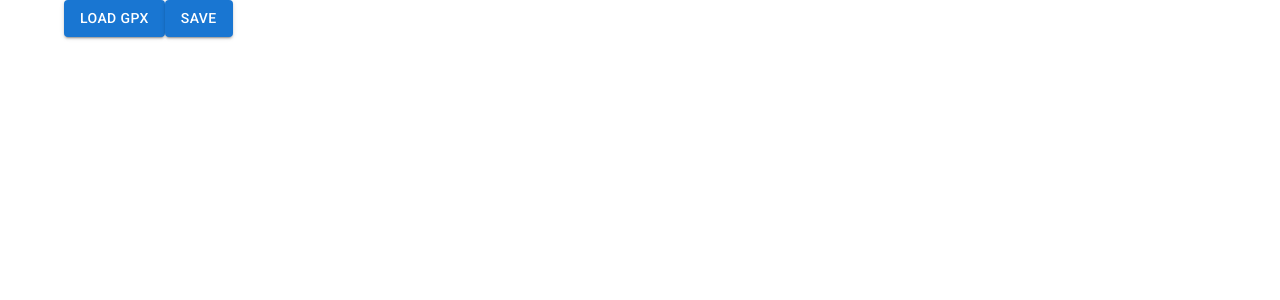
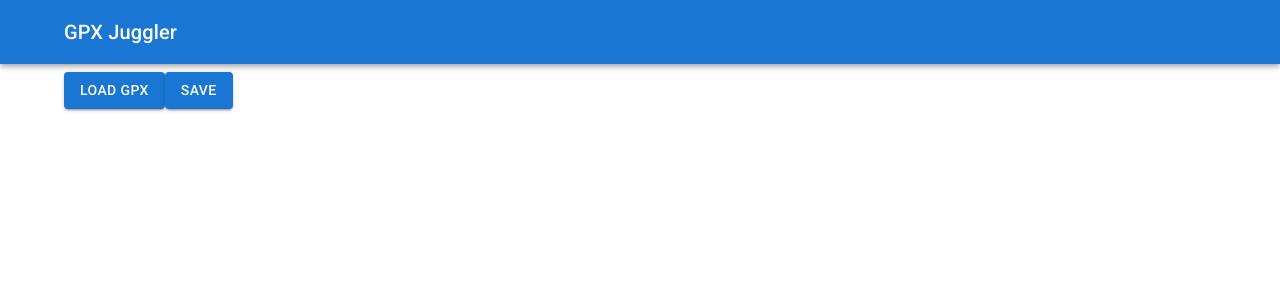
Before and after one commit to andipaetzold/gpx-juggler, a React (Create React App) app: page / in a window 1280 px wide. Shown: the top 300 px of the page. Built offline with nearby package versions, Linux system fonts and the light colour scheme.

Commit message:
feat: add app bar

```diff
--- a/src/App.tsx
+++ b/src/App.tsx
@@ -1,4 +1,4 @@
-import { Container } from "@mui/material";
+import { AppBar, Container, Toolbar, Typography } from "@mui/material";
 import React, { useCallback, useState } from "react";
 import { Editor } from "./Editor";
 import { LoadButton } from "./LoadButton";
@@ -13,6 +13,14 @@ export function App() {
   }, []);
 
   return (
+    <>
+      <AppBar position="static" sx={{ mb: 1 }}>
+        <Toolbar>
+          <Container>
+            <Typography variant="h6">GPX Juggler</Typography>
+          </Container>
+        </Toolbar>
+      </AppBar>
       <Container>
         <LoadButton addGPXData={addGPXData} />
         <SaveButton
@@ -32,5 +40,6 @@ export function App() {
         />
         {gpxData.length > 0 && <Editor gpxData={gpxData} />}
       </Container>
+    </>
   );
 }
```
Lines whose indentation alone changed are shown as unchanged.
